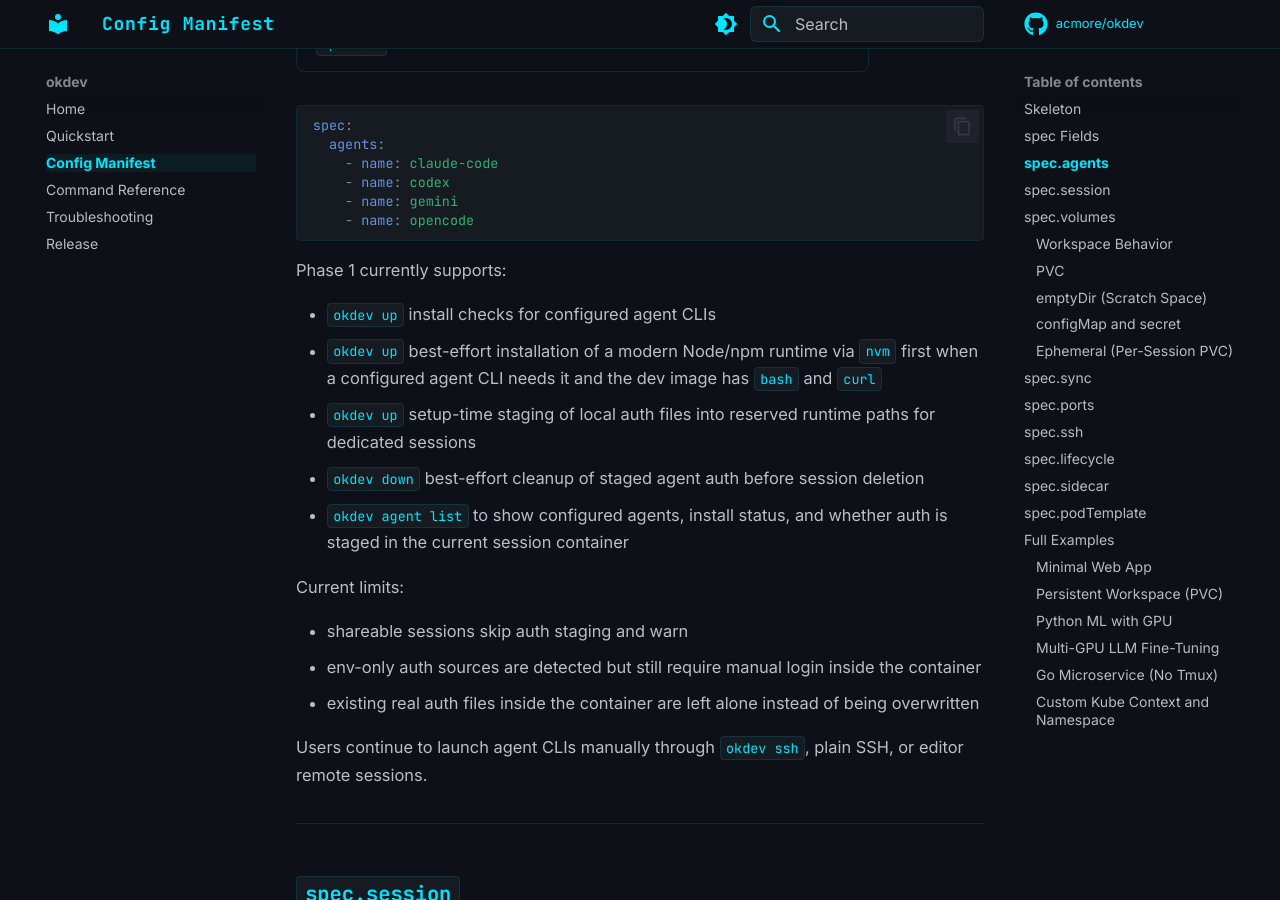
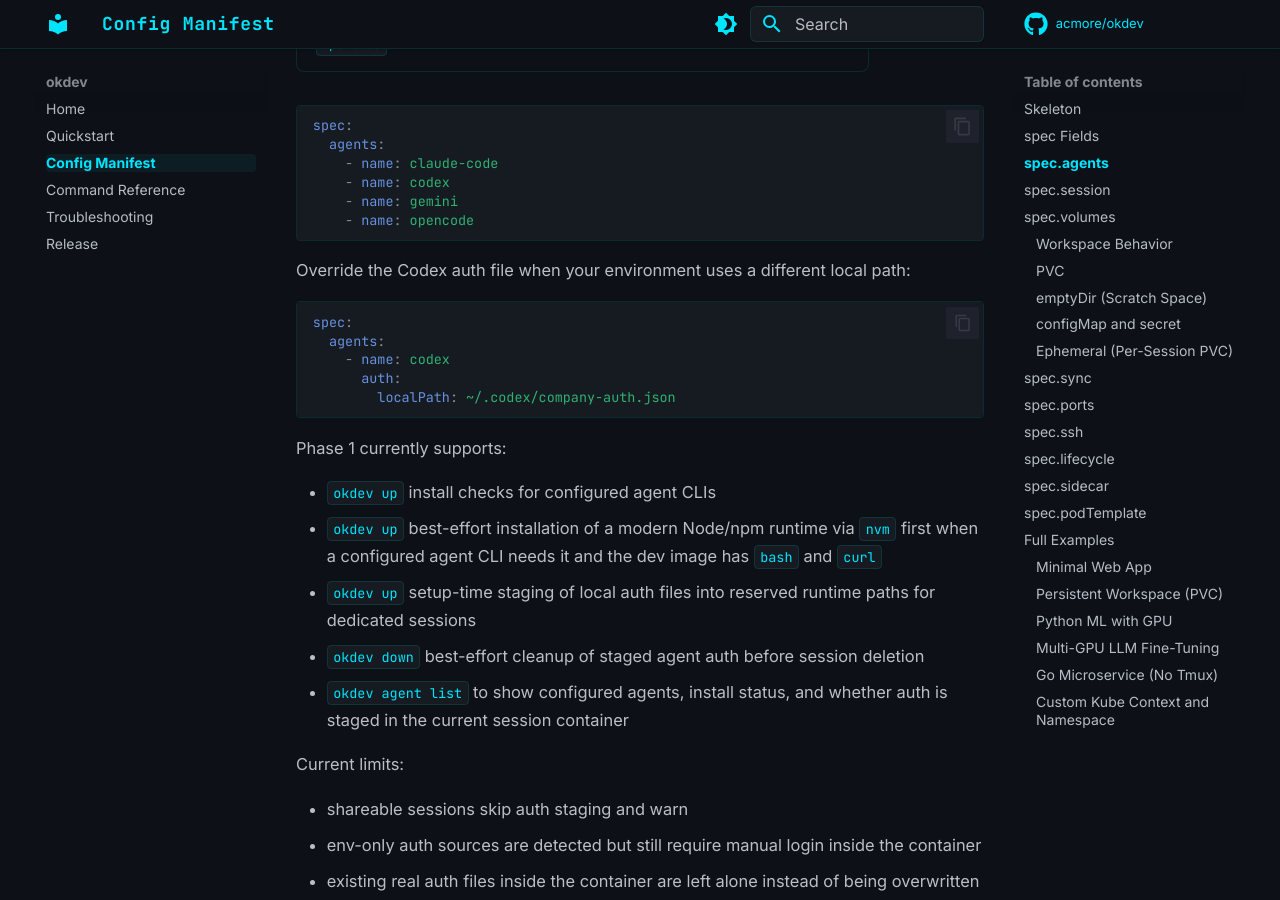
Before and after one commit to acmore/okdev, an MkDocs documentation site: the page built from docs/config-manifest.md, in a window 1280 px wide and 900 px high, scrolled down 2285 px. Built offline with MkDocs 1.6.1 and Material for MkDocs 9.7.7, drawn with Linux system fonts in a browser that asks for light colours; comment, search, counter and statistics services are not loaded.

Commit message:
docs: clarify custom codex auth paths (#35)

````diff
--- a/docs/config-manifest.md
+++ b/docs/config-manifest.md
@@ -62,6 +62,16 @@
     - name: codex
     - name: gemini
     - name: opencode
+```
+
+Override the Codex auth file when your environment uses a different local path:
+
+```yaml
+spec:
+  agents:
+    - name: codex
+      auth:
+        localPath: ~/.codex/company-auth.json
 ```
 
 Phase 1 currently supports:
````
Also changed, not shown: docs/command-reference.md (+1 -0 lines), docs/quickstart.md (+1 -0 lines).
